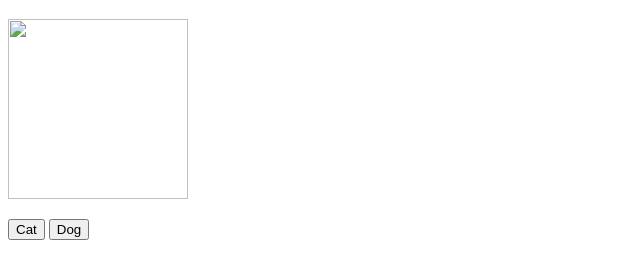
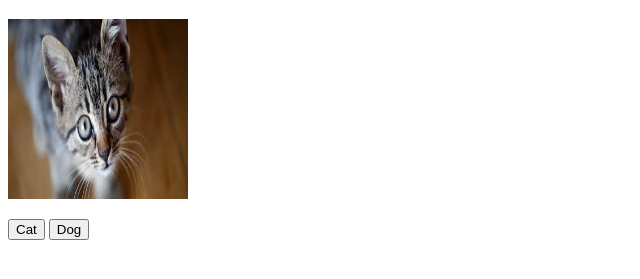
Before and after one commit to 122zion/zionjavajava.io, a website: page index.html in a window 1280 px wide. Both pictures are taken after a click on the button "Cat". Shown: the part 61-340 px from the top of the page, without its empty margins (0-640 px from the left). Drawn offline with Linux system fonts and the light colour scheme.

Commit message:
Update index.html

```diff
--- a/index.html
+++ b/index.html
@@ -12,15 +12,15 @@
       function light(sw) {
         var pic;
         if (sw == 0) {
-          pic = "img/dog.jpg";
+          pic = "dog.jpg";
         } else {
-          pic = "img/cat.jpeg";
+          pic = "cat.jpeg";
         }
         document.getElementById("myImage").src = pic;
       }
     </script>
 
-    <img id="myImage" src="img/dog.jpg" width="180" height="180" />
+    <img id="myImage" src="dog.jpg" width="180" height="180" />
 
     <p>
       <button type="button" onclick="light(1)">Cat</button>
```
